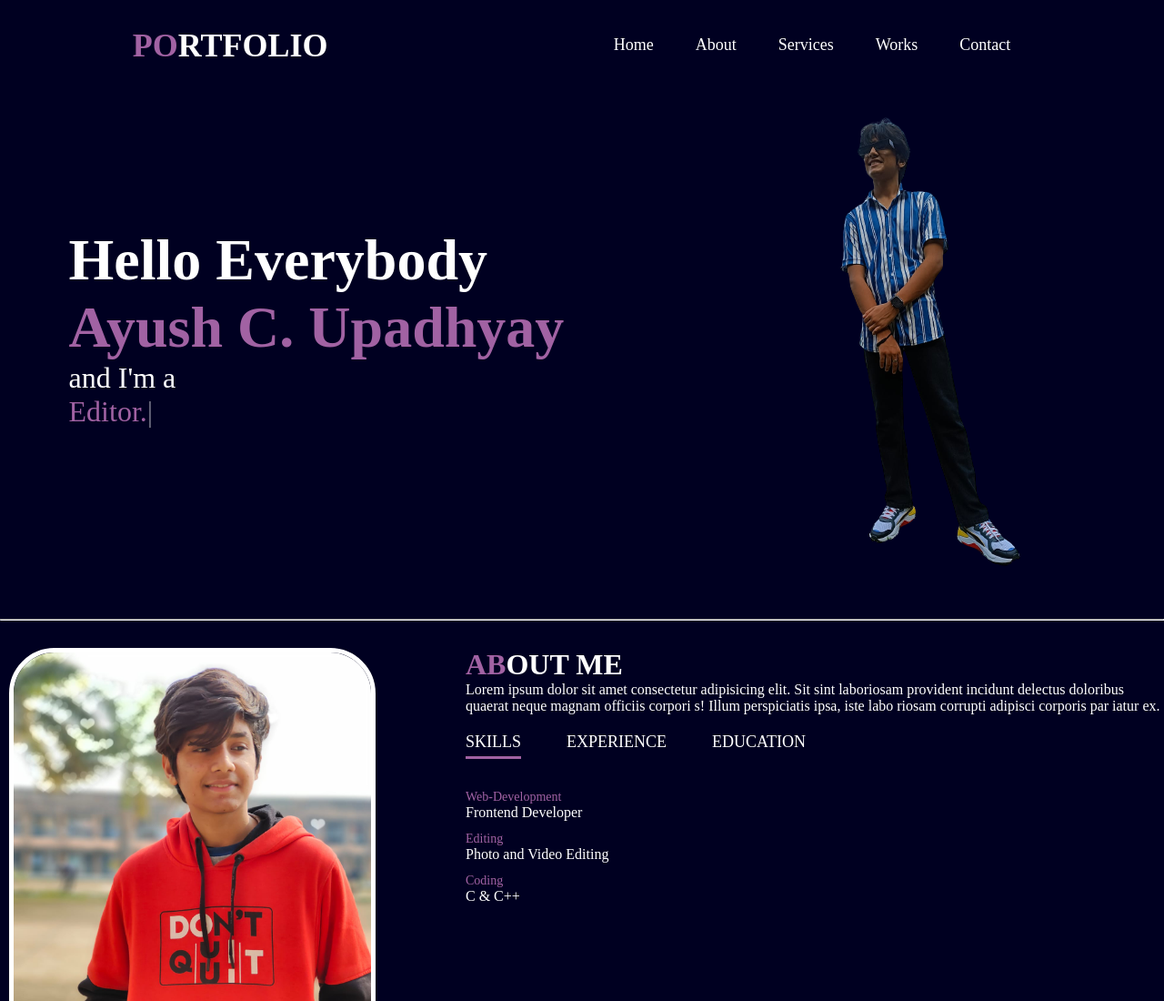
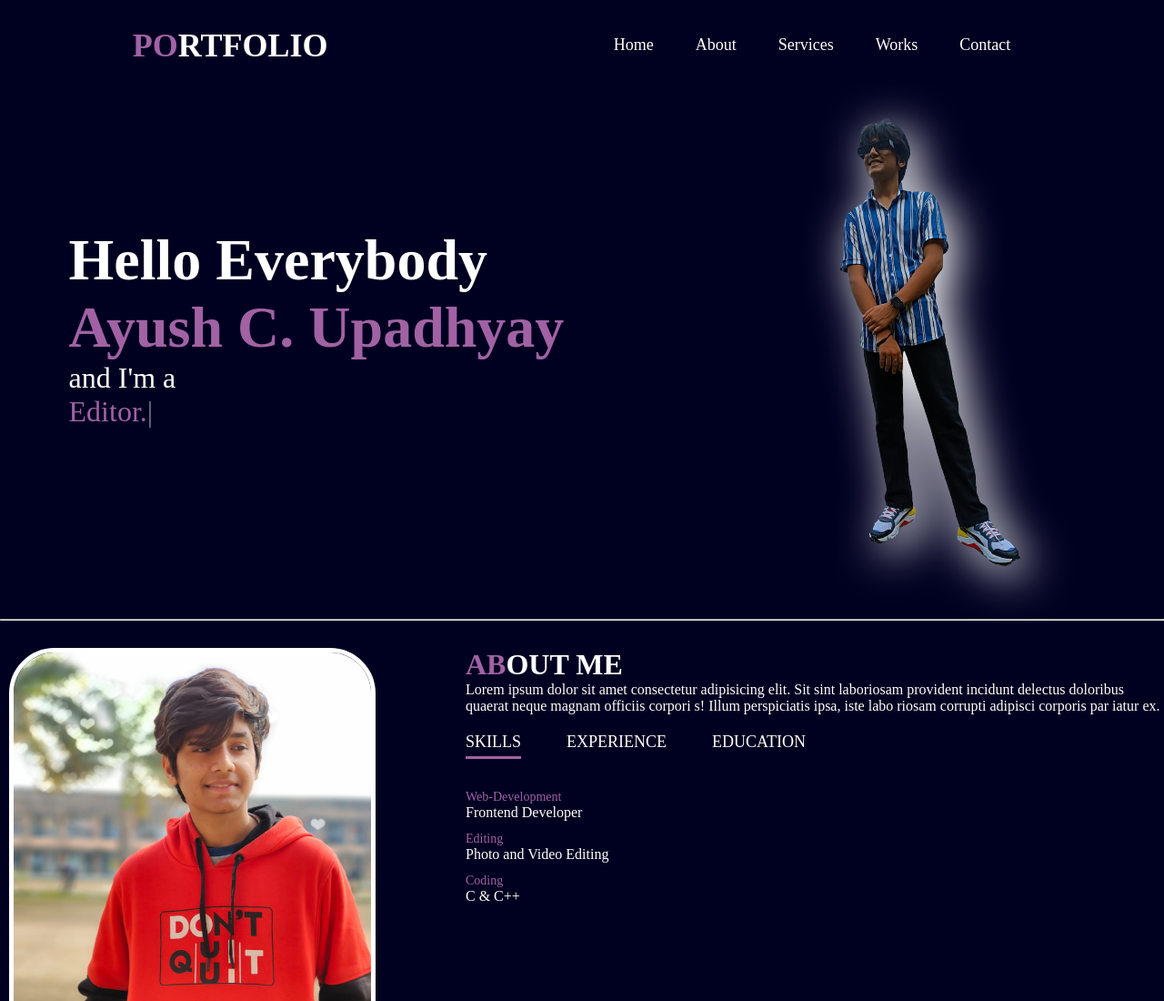
Before and after one commit to Ayush0606/PORTFOLIO, a plain HTML site: page index.html in a window 1280 px wide. Shown: the top 1100 px of the page at 91% size. Drawn offline with nearby package versions, Linux system fonts and the light colour scheme.

Commit message:
Update style.css

```diff
--- a/style.css
+++ b/style.css
@@ -70,6 +70,10 @@
   .right i{
     display: none;
     /* opacity: 0; */
+  }
+
+.right img{
+    filter: drop-shadow(10px 10px 25px #fff);
   }
 
   .text1 {
```
